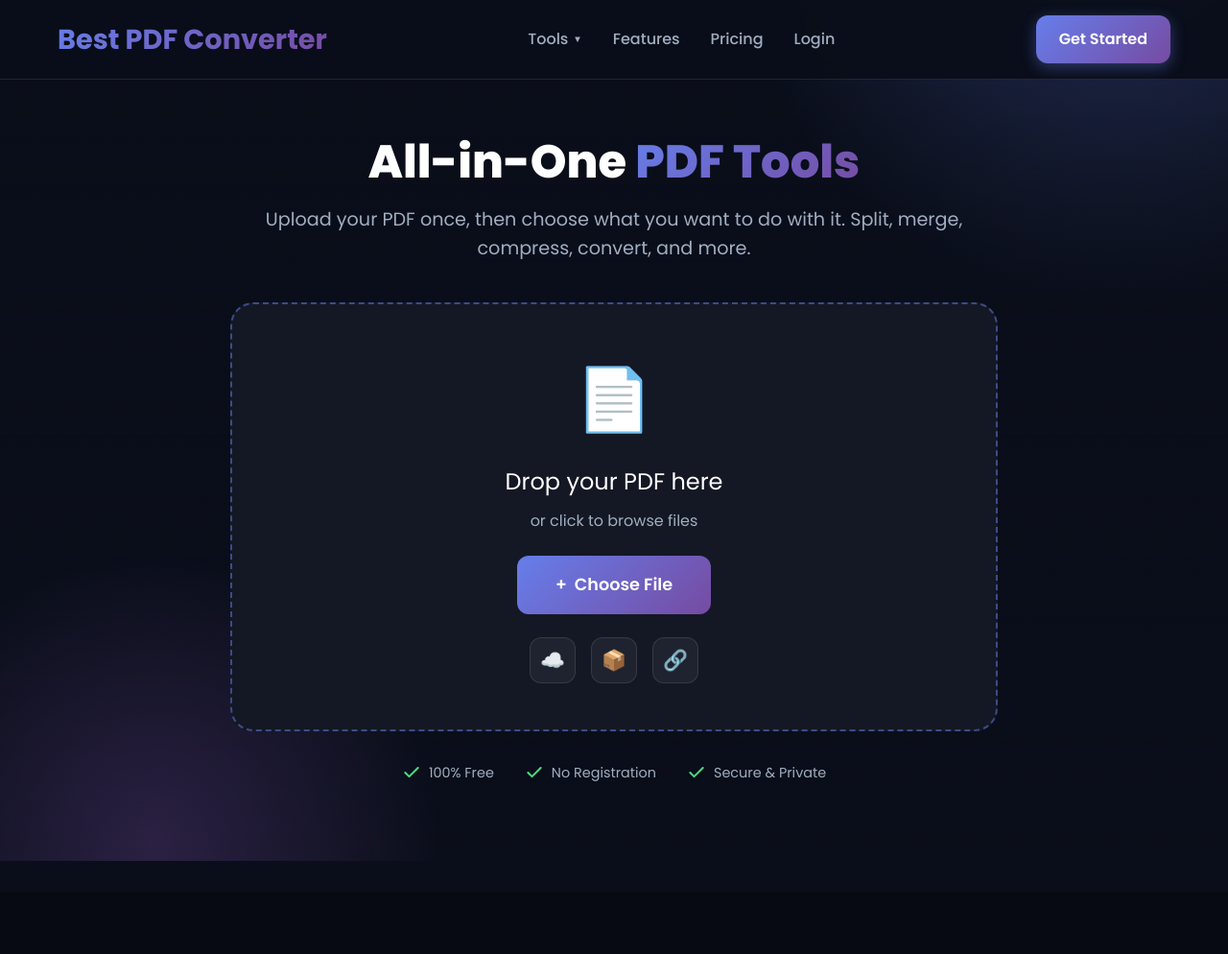
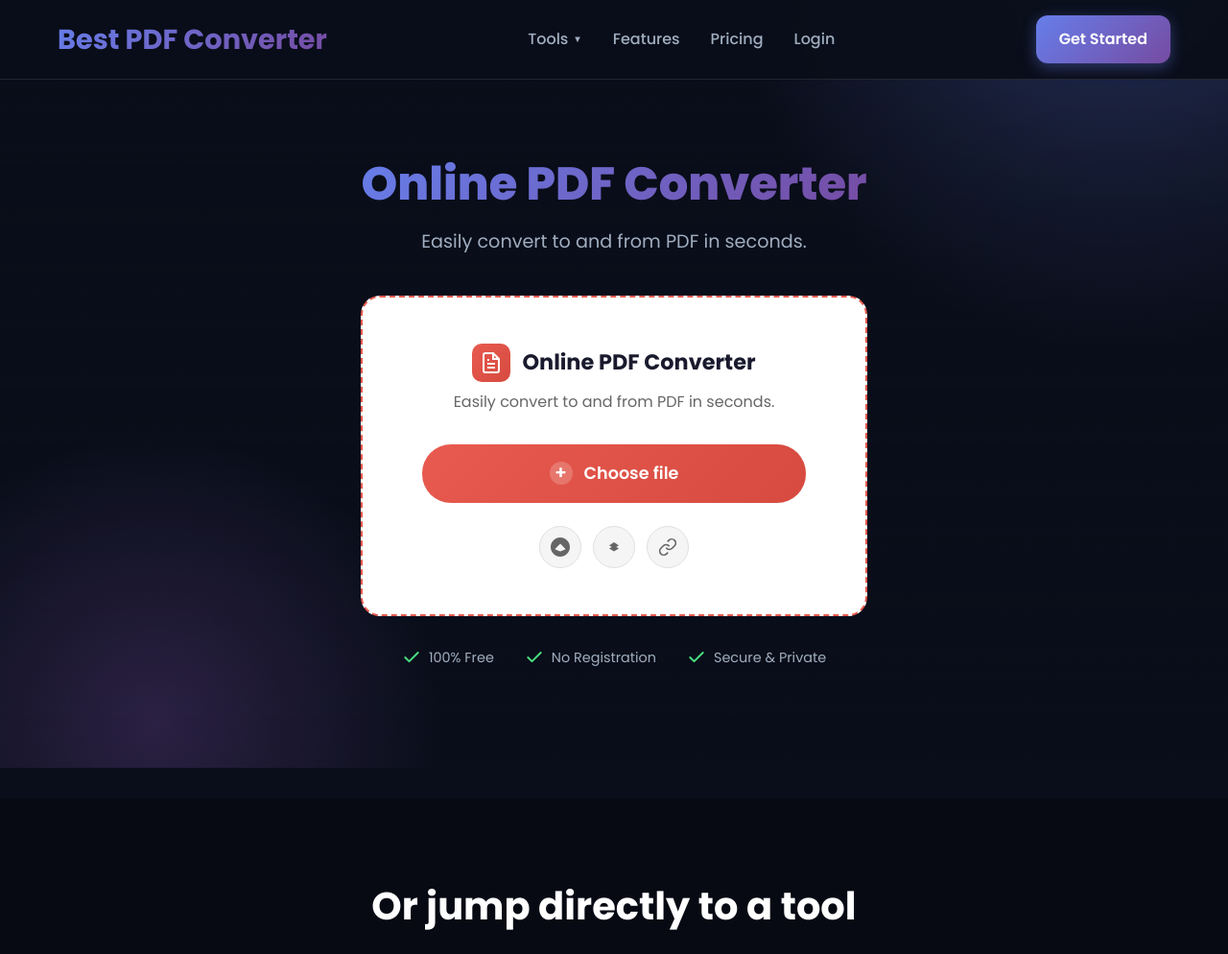
Before and after one commit to zfermi/Zenpdf, a Flask app: page / in a window 1280 px wide. Shown: the top 994 px of the page at 96% size. Run offline with Flask 3, Linux system fonts and the light colour scheme; data that the repository does not hold is empty; some libraries are stand-ins or nearby versions.

Commit message:
Match competitor upload zone design - white card, red accent, clean icons

```diff
--- a/templates/index.html
+++ b/templates/index.html
@@ -371,91 +371,130 @@
             margin-bottom: 2.5rem;
         }
 
-        /* Upload Zone */
-        .upload-zone {
-            background: var(--card-bg);
-            border: 2px dashed rgba(102, 126, 234, 0.5);
-            border-radius: 24px;
+        /* Upload Zone - Competitor Style */
+        .upload-zone-wrapper {
+            background: #ffffff;
+            border: 2px dashed #e85a4f;
+            border-radius: 20px;
             padding: 3rem 2rem;
             margin-bottom: 2rem;
             transition: all 0.3s ease;
             cursor: pointer;
             position: relative;
             overflow: hidden;
+            max-width: 700px;
+            margin-left: auto;
+            margin-right: auto;
         }
 
-        .upload-zone:hover {
-            border-color: #667eea;
-            background: rgba(102, 126, 234, 0.05);
-            transform: translateY(-2px);
+        .upload-zone-wrapper:hover {
+            border-color: #d64a3f;
+            box-shadow: 0 10px 40px rgba(232, 90, 79, 0.15);
         }
 
-        .upload-zone.drag-over {
-            border-color: #667eea;
-            background: rgba(102, 126, 234, 0.1);
-            transform: scale(1.02);
+        .upload-zone-wrapper.drag-over {
+            border-color: #d64a3f;
+            background: #fff5f5;
+            transform: scale(1.01);
         }
 
-        .upload-icon {
-            font-size: 4rem;
-            margin-bottom: 1rem;
-            display: block;
-        }
-
-        .upload-zone h3 {
-            font-size: 1.5rem;
+        .upload-zone-header {
+            display: flex;
+            align-items: center;
+            justify-content: center;
+            gap: 0.75rem;
             margin-bottom: 0.5rem;
         }
 
-        .upload-zone p {
-            color: var(--text-secondary);
-            margin-bottom: 1.5rem;
+        .upload-zone-logo {
+            width: 40px;
+            height: 40px;
+            background: linear-gradient(135deg, #e85a4f 0%, #d64a3f 100%);
+            border-radius: 10px;
+            display: flex;
+            align-items: center;
+            justify-content: center;
+        }
+
+        .upload-zone-logo svg {
+            width: 24px;
+            height: 24px;
+            color: white;
+        }
+
+        .upload-zone-title {
+            font-size: 1.4rem;
+            font-weight: 700;
+            color: #1a1a2e;
+        }
+
+        .upload-zone-subtitle {
+            color: #666;
+            font-size: 1rem;
+            margin-bottom: 2rem;
+            text-align: center;
         }
 
         .upload-btn {
-            background: var(--primary-gradient);
+            background: linear-gradient(135deg, #e85a4f 0%, #d64a3f 100%);
             color: white;
-            padding: 1rem 2.5rem;
-            border-radius: 12px;
+            padding: 1rem 0;
+            border-radius: 30px;
             font-weight: 600;
             font-size: 1.1rem;
             border: none;
             cursor: pointer;
             transition: all 0.3s ease;
-            display: inline-flex;
+            display: flex;
             align-items: center;
-            gap: 0.5rem;
+            justify-content: center;
+            gap: 0.75rem;
+            width: 100%;
+            max-width: 400px;
+            margin: 0 auto;
         }
 
         .upload-btn:hover {
             transform: translateY(-2px);
-            box-shadow: 0 8px 25px rgba(102, 126, 234, 0.5);
+            box-shadow: 0 8px 25px rgba(232, 90, 79, 0.4);
+        }
+
+        .upload-btn .plus-icon {
+            width: 24px;
+            height: 24px;
+            background: rgba(255, 255, 255, 0.2);
+            border-radius: 50%;
+            display: flex;
+            align-items: center;
+            justify-content: center;
+            font-size: 1.2rem;
         }
 
         .upload-options {
             display: flex;
             justify-content: center;
-            gap: 1rem;
+            gap: 0.75rem;
             margin-top: 1.5rem;
         }
 
         .upload-option {
-            width: 48px;
-            height: 48px;
-            border-radius: 12px;
-            background: rgba(255, 255, 255, 0.05);
-            border: 1px solid var(--border-color);
+            width: 44px;
+            height: 44px;
+            border-radius: 50%;
+            background: #f5f5f5;
+            border: 1px solid #e0e0e0;
             display: flex;
             align-items: center;
             justify-content: center;
-            font-size: 1.3rem;
+            font-size: 1.2rem;
             cursor: pointer;
             transition: all 0.3s ease;
+            color: #666;
         }
 
         .upload-option:hover {
-            background: rgba(102, 126, 234, 0.1);
-            border-color: #667eea;
+            background: #fff5f5;
+            border-color: #e85a4f;
             transform: translateY(-2px);
         }
 
@@ -902,26 +941,54 @@
         <div class="container">
             <div class="hero-content">
                 <h1 class="hero-title">
-                    All-in-One <span class="gradient-text">PDF Tools</span>
+                    <span class="gradient-text">Online PDF Converter</span>
                 </h1>
                 <p class="hero-subtitle">
-                    Upload your PDF once, then choose what you want to do with it.
-                    Split, merge, compress, convert, and more.
+                    Easily convert to and from PDF in seconds.
                 </p>
 
                 <!-- Upload Zone -->
-                <div class="upload-zone" id="uploadZone">
-                    <span class="upload-icon">📄</span>
-                    <h3>Drop your PDF here</h3>
-                    <p>or click to browse files</p>
+                <div class="upload-zone-wrapper" id="uploadZone">
+                    <div class="upload-zone-header">
+                        <div class="upload-zone-logo">
+                            <svg viewBox="0 0 24 24" fill="none" stroke="currentColor" stroke-width="2">
+                                <path d="M14 2H6a2 2 0 0 0-2 2v16a2 2 0 0 0 2 2h12a2 2 0 0 0 2-2V8z" />
+                                <polyline points="14 2 14 8 20 8" />
+                                <line x1="16" y1="13" x2="8" y2="13" />
+                                <line x1="16" y1="17" x2="8" y2="17" />
+                                <polyline points="10 9 9 9 8 9" />
+                            </svg>
+                        </div>
+                        <span class="upload-zone-title">Online PDF Converter</span>
+                    </div>
+                    <p class="upload-zone-subtitle">Easily convert to and from PDF in seconds.</p>
+
                     <button class="upload-btn">
-                        <span>+</span> Choose File
+                        <span class="plus-icon">+</span>
+                        <span>Choose file</span>
                     </button>
                     <input type="file" class="file-input" id="fileInput" accept=".pdf" multiple>
+
                     <div class="upload-options">
-                        <div class="upload-option" title="Google Drive">☁️</div>
-                        <div class="upload-option" title="Dropbox">📦</div>
-                        <div class="upload-option" title="URL">🔗</div>
+                        <div class="upload-option" title="Google Drive">
+                            <svg width="20" height="20" viewBox="0 0 24 24" fill="currentColor">
+                                <path
+                                    d="M12 0C5.372 0 0 5.373 0 12s5.372 12 12 12 12-5.373 12-12S18.628 0 12 0zm6.369 14.648c-.063.109-.168.199-.293.252l-5.9 2.516a.492.492 0 01-.352 0l-5.9-2.516a.494.494 0 01-.293-.252.496.496 0 01.117-.567l5.9-5.9a.5.5 0 01.704 0l5.9 5.9a.496.496 0 01.117.567z" />
+                            </svg>
+                        </div>
+                        <div class="upload-option" title="Dropbox">
+                            <svg width="20" height="20" viewBox="0 0 24 24" fill="currentColor">
+                                <path
+                                    d="M12 6.134L6 9.804l6 3.67 6-3.67-6-3.67zM6 13.804l6 3.67 6-3.67-6-3.67-6 3.67z" />
+                            </svg>
+                        </div>
+                        <div class="upload-option" title="URL">
+                            <svg width="20" height="20" viewBox="0 0 24 24" fill="none" stroke="currentColor"
+                                stroke-width="2">
+                                <path d="M10 13a5 5 0 0 0 7.54.54l3-3a5 5 0 0 0-7.07-7.07l-1.72 1.71" />
+                                <path d="M14 11a5 5 0 0 0-7.54-.54l-3 3a5 5 0 0 0 7.07 7.07l1.71-1.71" />
+                            </svg>
+                        </div>
                     </div>
                 </div>
 
```
